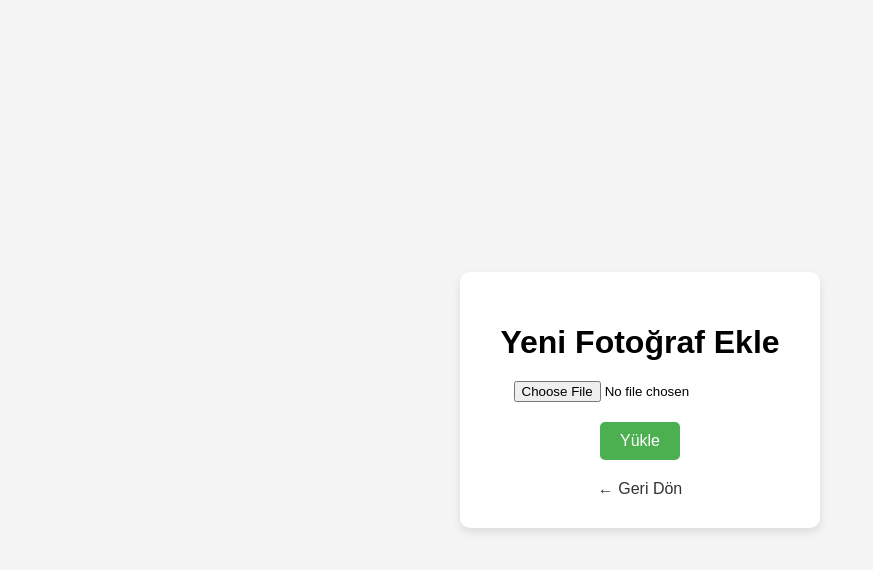
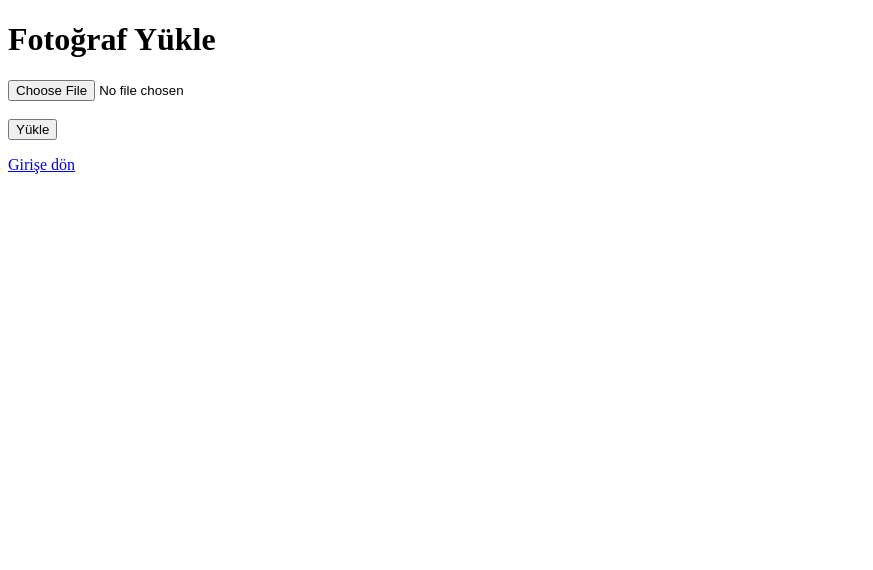
Before and after one commit to esersss/aile-albumu, a website: page public/upload.html in a window 1280 px wide. Shown: the whole page, without its empty margins (0-873 px from the left). Drawn offline with Linux system fonts and the light colour scheme.

Commit message:
Update upload.html

```diff
--- a/public/upload.html
+++ b/public/upload.html
@@ -1,73 +1,15 @@
-
 <!DOCTYPE html>
 <html lang="tr">
 <head>
-  <meta charset="UTF-8" />
-  <meta name="viewport" content="width=device-width, initial-scale=1.0"/>
+  <meta charset="UTF-8">
   <title>Fotoğraf Yükle</title>
-  <style>
-    body {
-      font-family: Arial, sans-serif;
-      background: #f4f4f4;
-      margin: 0;
-      padding: 0;
-      display: flex;
-      justify-content: center;
-      align-items: center;
-      height: 100vh;
-    }
-    .upload-box {
-      background: white;
-      padding: 30px;
-      border-radius: 10px;
-      box-shadow: 0px 4px 8px rgba(0,0,0,0.1);
-      text-align: center;
-      width: 300px;
-    }
-    h1 {
-      margin-bottom: 20px;
-    }
-    input[type="file"] {
-      margin-bottom: 20px;
-    }
-    button {
-      padding: 10px 20px;
-      background: #4CAF50;
-      color: white;
-      border: none;
-      border-radius: 5px;
-      cursor: pointer;
-      font-size: 16px;
-    }
-    button:hover {
-      background: #45a049;
-    }
-    a {
-      display: block;
-      margin-top: 20px;
-      text-decoration: none;
-      color: #333;
-    }
-  </style>
 </head>
 <body>
-  <div class="upload-box">
-    <h1>Yeni Fotoğraf Ekle</h1>
-    <form id="uploadForm" action="/upload" method="POST" enctype="multipart/form-data">
-      <input type="file" name="media" required />
-      <br>
-      <button type="submit">Yükle</button>
-    </form>
-    <a href="/">← Geri Dön</a>
-  </div>
-
-  <script>
-    const form = document.getElementById('uploadForm');
-    form.addEventListener('submit', () => {
-      setTimeout(() => {
-        window.location.href = '/';
-      }, 1000);
-    });
-  </script>
+  <h1>Fotoğraf Yükle</h1>
+  <form action="/upload" method="POST" enctype="multipart/form-data">
+    <input type="file" name="photo" required><br><br>
+    <button type="submit">Yükle</button>
+  </form>
+  <p><a href="/">Girişe dön</a></p>
 </body>
 </html>
```
